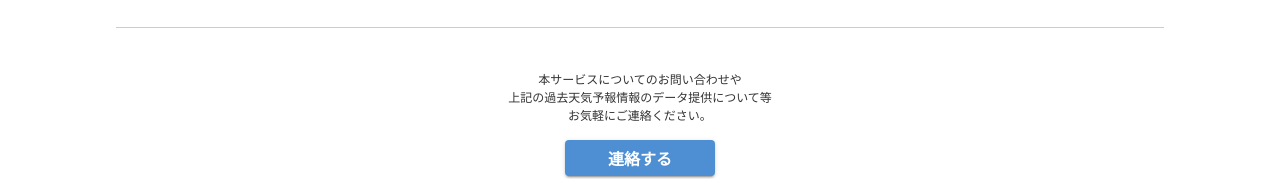
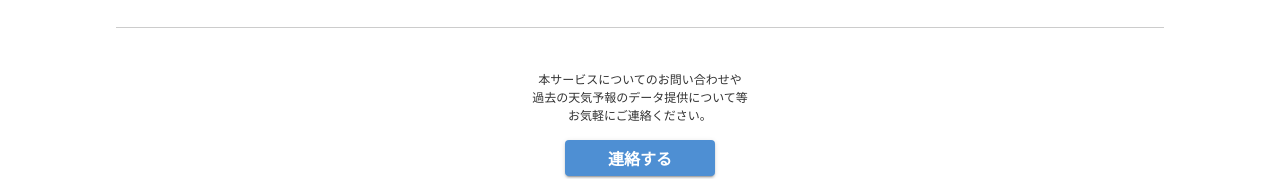
Before and after one commit to KomakiYasuhiro/tenmado-front, a Nuxt app: page / in a window 1280 px wide. Shown: the part 539-718 px from the top of the page. Built offline with nearby package versions, Linux system fonts and the light colour scheme; no server answers.

Commit message:
fix: お問い合わせ文言修正

```diff
--- a/app/pages/index.vue
+++ b/app/pages/index.vue
@@ -52,7 +52,7 @@ export default Vue.extend({
         "出典: <a href='https://www.jma.go.jp/bosai/forecast/'>気象庁ホームページ</a>の過去ページを集計&加工して表示"
       ],
       contacts: [
-        "本サービスについてのお問い合わせや<br>上記の過去天気予報情報のデータ提供について等<br>お気軽にご連絡ください。<br>"
+        "本サービスについてのお問い合わせや<br>過去の天気予報のデータ提供について等<br>お気軽にご連絡ください。<br>"
       ]
     }
   },
```
